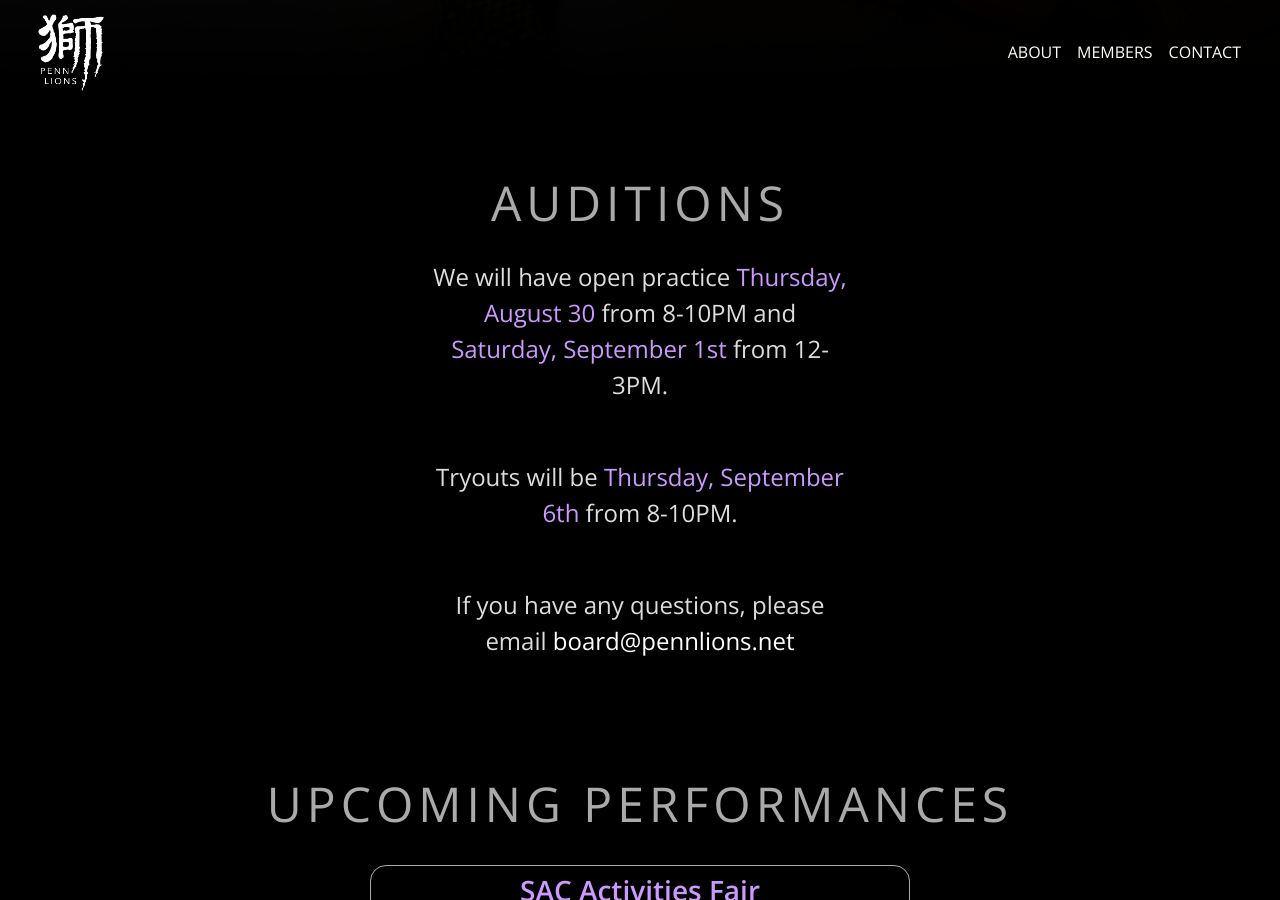
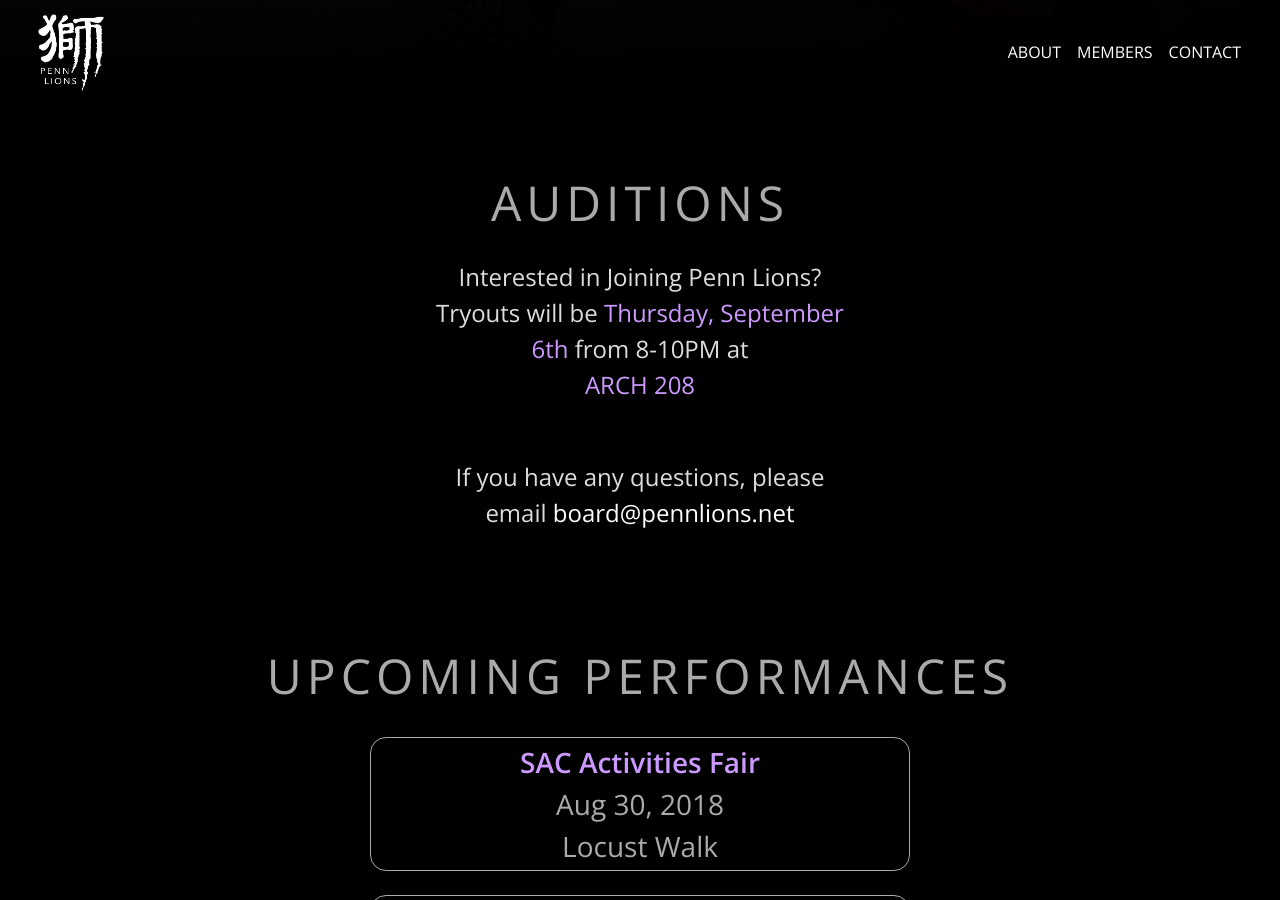
Before and after one commit to irene-zh/plion, a Jekyll site: the page built from index.html, in a window 1280 px wide and 900 px high, scrolled down 572 px. Built offline with Jekyll 4.4.1, drawn with Linux system fonts in a browser that asks for light colours; nearby versions of some CDN libraries.

Commit message:
included location in tryouts

```diff
--- a/index.html
+++ b/index.html
@@ -19,9 +19,8 @@ layout: default
       <div class ="col"></div>
       <div class="myposts col-6">
 
-      <p>We will have open practice <strong style="color: #cc99ff;">Thursday, August 30</strong> from 8-10PM and <strong style="color: #cc99ff;">Saturday, September 1st</strong> from 12-3PM.</p>
-
-      <p>Tryouts will be <strong style="color: #cc99ff;">Thursday, September 6th</strong> from 8-10PM.</p>
+      <p>Interested in Joining Penn Lions?<br>Tryouts will be
+        <strong style="color: #cc99ff;">Thursday, September 6th</strong> from 8-10PM at<br><strong style="color: #cc99ff;">ARCH 208</strong></p>
 
       <p>If you have any questions, please email <a href="mailto:board@pennlions.net">board@pennlions.net</a></p>
     </div>
```
